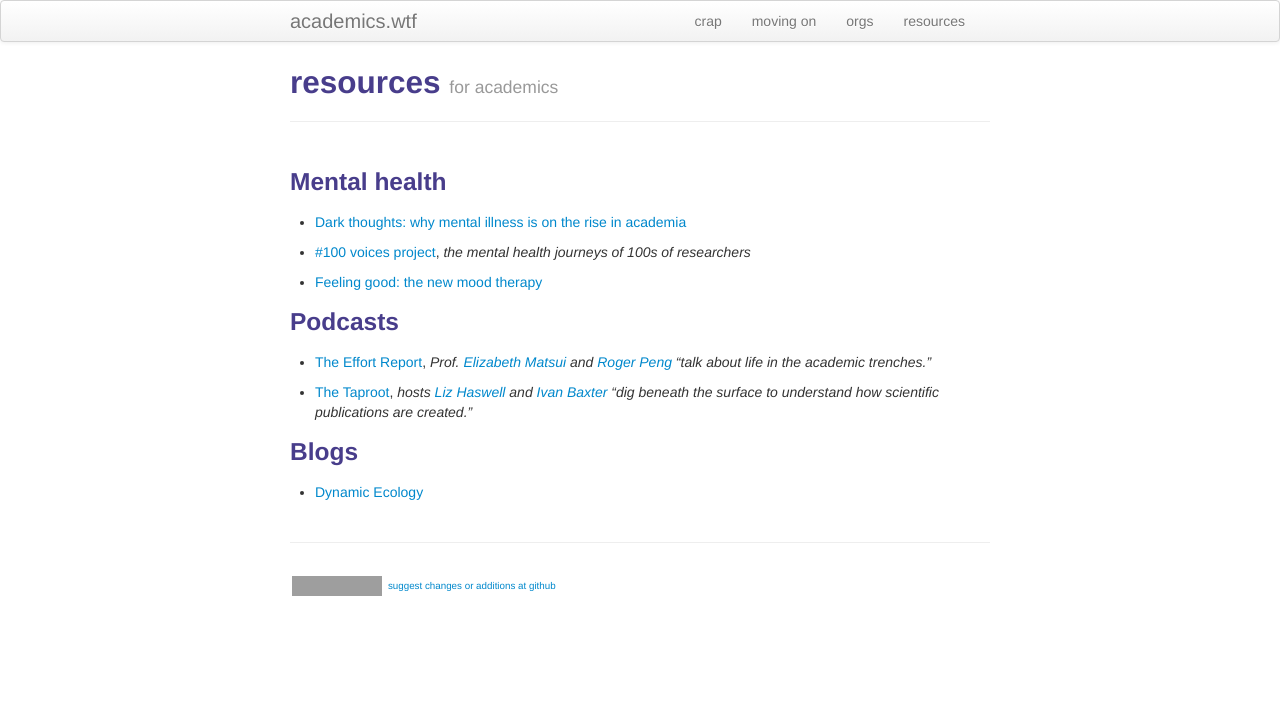
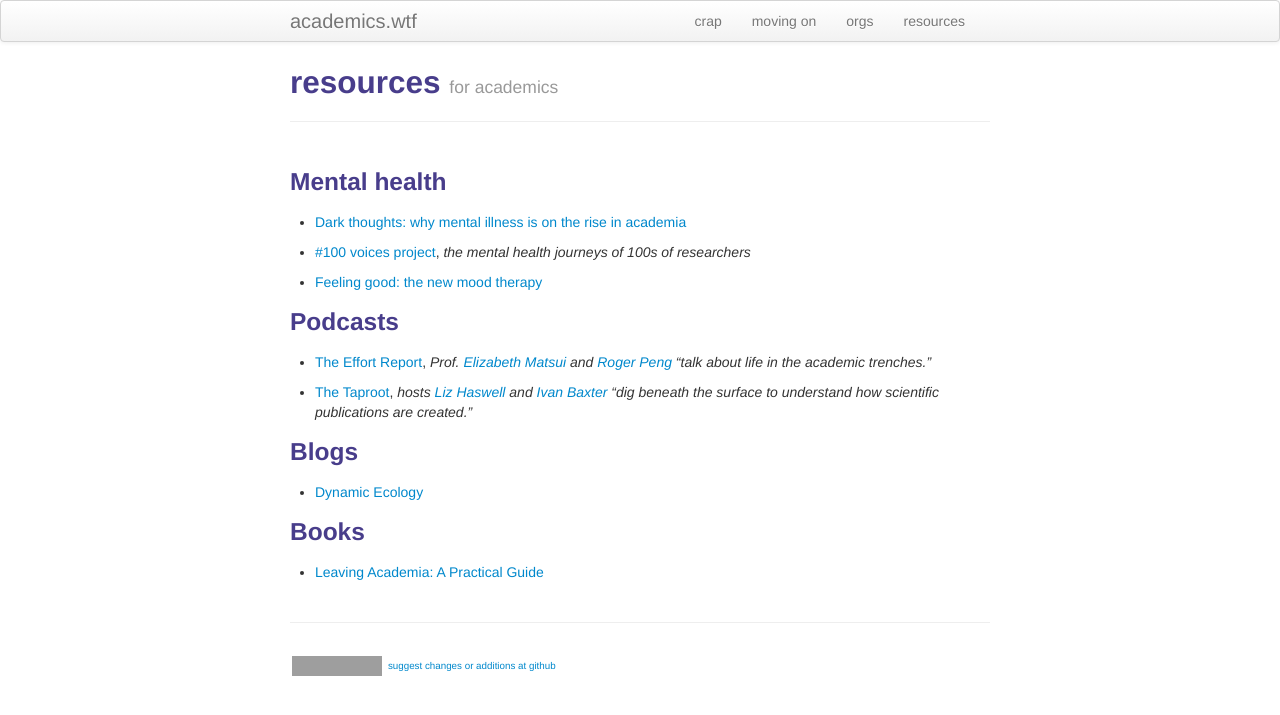
Before and after one commit to kbroman/academics.wtf, a Jekyll site: the page built from resources.md, in a window 1280 px wide. Shown: the top 715 px of the page. Built offline with Jekyll 4.4.1, drawn with Linux system fonts in a browser that asks for light colours; grey boxes are pictures that could not be loaded.

Commit message:
Add "Leaving Academia" book in resources

```diff
--- a/resources.md
+++ b/resources.md
@@ -35,3 +35,8 @@ description: resources for surviving academics
 ### Blogs
 
 - [Dynamic Ecology](https://dynamicecology.wordpress.com/best-of-dynamic-ecology/)
+
+
+### Books
+
+- [Leaving Academia: A Practical Guide](https://amzn.to/3EVrkbx)
```
